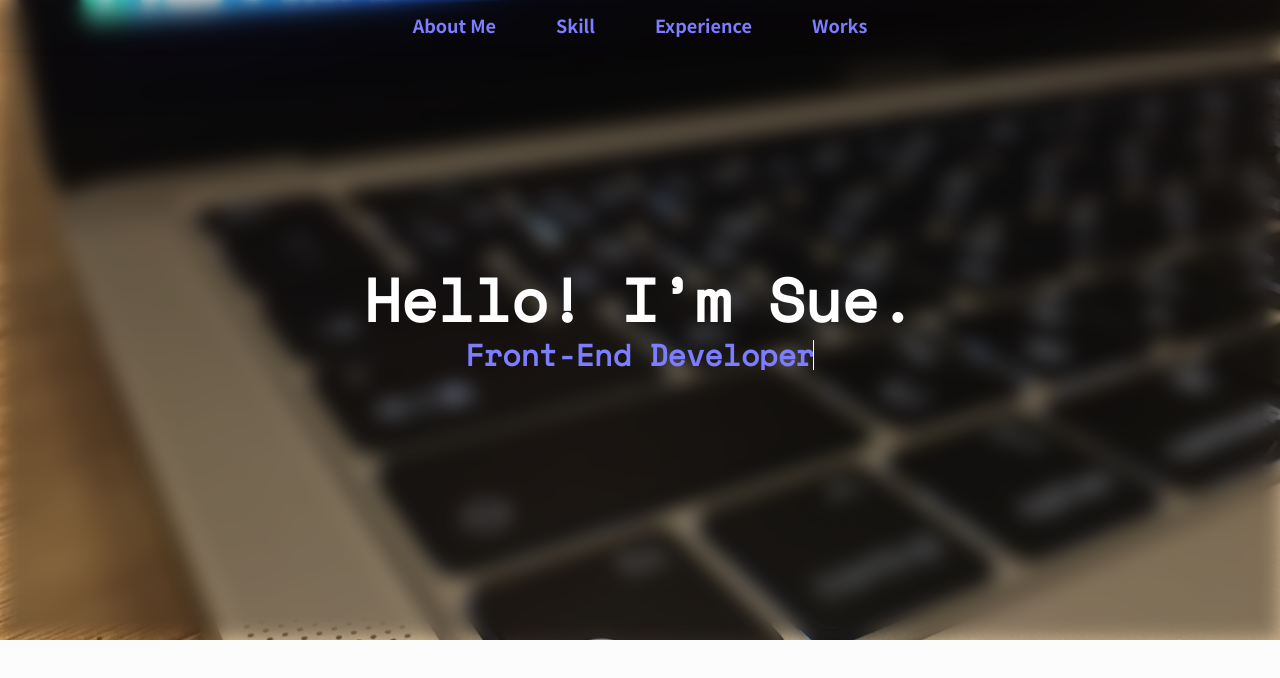
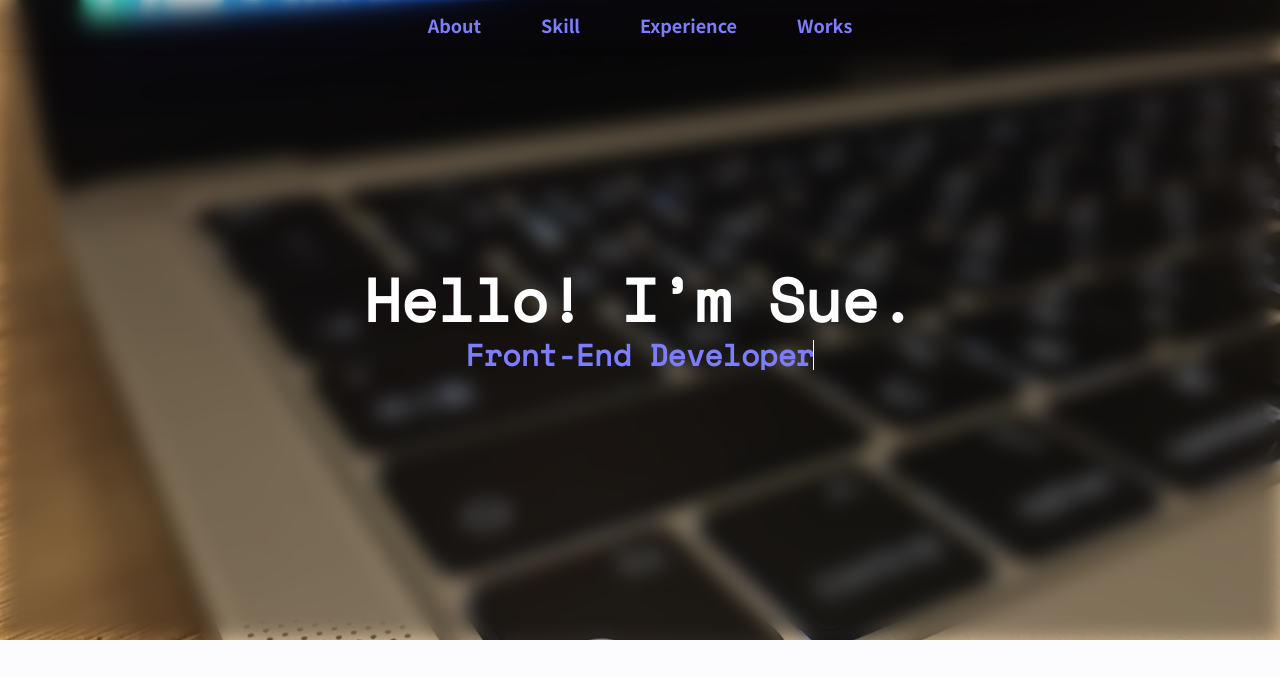
Before and after one commit to wanglala5131/personal-website, a React (Create React App) app: page / in a window 1280 px wide. Shown: the top 678 px of the page. Built offline with nearby package versions, Linux system fonts and the light colour scheme.

Commit message:
feat: adjust variables and close header nav when click a nav item

```diff
--- a/src/components/banner/Banner.js
+++ b/src/components/banner/Banner.js
@@ -1,5 +1,5 @@
 import styled, { keyframes } from 'styled-components';
-import { mobile, ipad } from '../variables';
+import { mobile, tablets } from '../variables';
 
 const typing = width => keyframes`
  from { width: 0;}
@@ -56,7 +56,7 @@ const MainText = styled.h1`
   animation: ${() => typing('15ch')} 2s steps(15, end),
     ${caret} 0.75s step-end 3;
 
-  @media ${ipad} {
+  @media ${tablets} {
     font-size: 40px;
   }
 
@@ -68,7 +68,7 @@ const MainText = styled.h1`
 const SecondText = styled.h2`
   display: inline-block;
   margin-top: 10px;
-  color: ${props => props.theme.darkBlue};
+  color: ${props => props.theme.primary};
   font-size: 30px;
   font-weight: bold;
   text-align: center;
@@ -79,7 +79,7 @@ const SecondText = styled.h2`
   animation: ${() => typing('19ch')} 2s 2.5s steps(19, end) both,
     ${caret} 0.75s 2.5s step-end 4;
 
-  @media ${ipad} {
+  @media ${tablets} {
     font-size: 20px;
   }
 `;
--- a/src/components/header/Hamburger.js
+++ b/src/components/header/Hamburger.js
@@ -1,10 +1,11 @@
+import { forwardRef } from 'react';
 import styled from 'styled-components';
-import { ipad } from '../variables';
+import { tablets } from '../variables';
 
 const HamburgerContainer = styled.label`
   display: none;
 
-  @media ${ipad} {
+  @media ${tablets} {
     position: absolute;
     top: 0;
     bottom: 0;
@@ -22,7 +23,7 @@ const HamburgerLine = styled.span`
   display: inline-block;
   height: 3px;
   width: 22px;
-  background-color: ${props => props.theme.darkBlue};
+  background-color: ${props => props.theme.primary};
   border-radius: 10px;
 
   &::after,
@@ -33,7 +34,7 @@ const HamburgerLine = styled.span`
     display: inline-block;
     height: 3px;
     width: 22px;
-    background-color: ${props => props.theme.darkBlue};
+    background-color: ${props => props.theme.primary};
     border-radius: 10px;
     transition: all 0.2s ease-in-out;
   }
@@ -67,7 +68,7 @@ const HamburgerCheckbox = styled.input.attrs({
       }
     }
 
-    @media ${ipad} {
+    @media ${tablets} {
       & ~ .nav-wrapper {
         nav {
           transform: scaleY(1);
@@ -82,13 +83,14 @@ const HamburgerCheckbox = styled.input.attrs({
   }
 `;
 
-export const Hamburger = () => {
+export const Hamburger = forwardRef((props, ref) => {
   return (
     <>
-      <HamburgerCheckbox id="hamburger" />
+      <HamburgerCheckbox ref={ref} id="hamburger" />
       <HamburgerContainer htmlFor="hamburger">
         <HamburgerLine />
       </HamburgerContainer>
     </>
   );
-};
+});
+Hamburger.displayName = 'Hamburger';
--- a/src/components/header/Header.js
+++ b/src/components/header/Header.js
@@ -1,10 +1,11 @@
+import { useRef } from 'react';
 import styled from 'styled-components';
 import { Hamburger } from './Hamburger';
-import { ipad } from '../variables';
+import { tablets } from '../variables';
 
 // data
 const navList = [
-  { name: 'About Me', link: '#about' },
+  { name: 'About', link: '#about' },
   { name: 'Skill', link: '#skill' },
   { name: 'Experience', link: '#experience' },
   { name: 'Works', link: '#works' },
@@ -27,7 +28,7 @@ const Header = styled.header`
 `;
 
 const NavWrapper = styled.div`
-  @media ${ipad} {
+  @media ${tablets} {
     // 手機版遮幕
     label {
       display: none;
@@ -46,7 +47,7 @@ const Nav = styled.nav`
   display: flex;
   z-index: 2;
 
-  @media ${ipad} {
+  @media ${tablets} {
     flex-direction: column;
     position: absolute;
     top: 0;
@@ -64,7 +65,7 @@ const NavItem = styled.li`
     display: block;
     position: relative;
     margin: 0 30px;
-    color: ${props => props.theme.darkBlue};
+    color: ${props => props.theme.primary};
     font-size: 18px;
     font-weight: bold;
 
@@ -75,7 +76,7 @@ const NavItem = styled.li`
       bottom: -10px;
       width: 0;
       height: 2px;
-      background-color: ${props => props.theme.blue};
+      background-color: ${props => props.theme.primaryLight};
       transition: all 0.2s ease-in-out;
     }
   }
@@ -84,16 +85,16 @@ const NavItem = styled.li`
     a:hover::after {
       width: 100%;
 
-      @media ${ipad} {
+      @media ${tablets} {
         width: 0;
       }
     }
   }
 
-  @media ${ipad} {
+  @media ${tablets} {
     display: block;
     background-color: ${props => props.theme.bgColor};
-    border-top: 2px solid ${props => props.theme.blue};
+    border-top: 2px solid ${props => props.theme.primaryLight};
     text-align: center;
 
     &:first-child {
@@ -109,13 +110,18 @@ const NavItem = styled.li`
 
 // html
 const PageHeader = () => {
+  const hamburgerInput = useRef(null);
+  const clickNav = () => {
+    hamburgerInput.current.checked = false;
+  };
+
   return (
     <Header>
-      <Hamburger />
+      <Hamburger ref={hamburgerInput} />
       <NavWrapper className="nav-wrapper">
         <Nav>
           {navList.map(item => (
-            <NavItem key={item.name}>
+            <NavItem key={item.name} onClick={clickNav}>
               <a href={item.link}>{item.name}</a>
             </NavItem>
           ))}
--- a/src/components/variables.js
+++ b/src/components/variables.js
@@ -1,10 +1,13 @@
 export const theme = {
-  bgColor: '#fcfcfc',
+  bgColor: '#fcfcff',
   fontColor: '#3c3c3c',
-  blue: '#ddf',
-  darkBlue: '	#7d7dff',
+  primary: '#7d7dff',
+  primaryLight: '#ddf',
+  primaryDark: '#4A4AFF',
 };
 
 // RWD
-export const ipad = '(max-width: 768px)';
+
+export const bigTablets = '(max-width: 1024px)';
+export const tablets = '(max-width: 768px)';
 export const mobile = '(max-width: 576px)';
```
